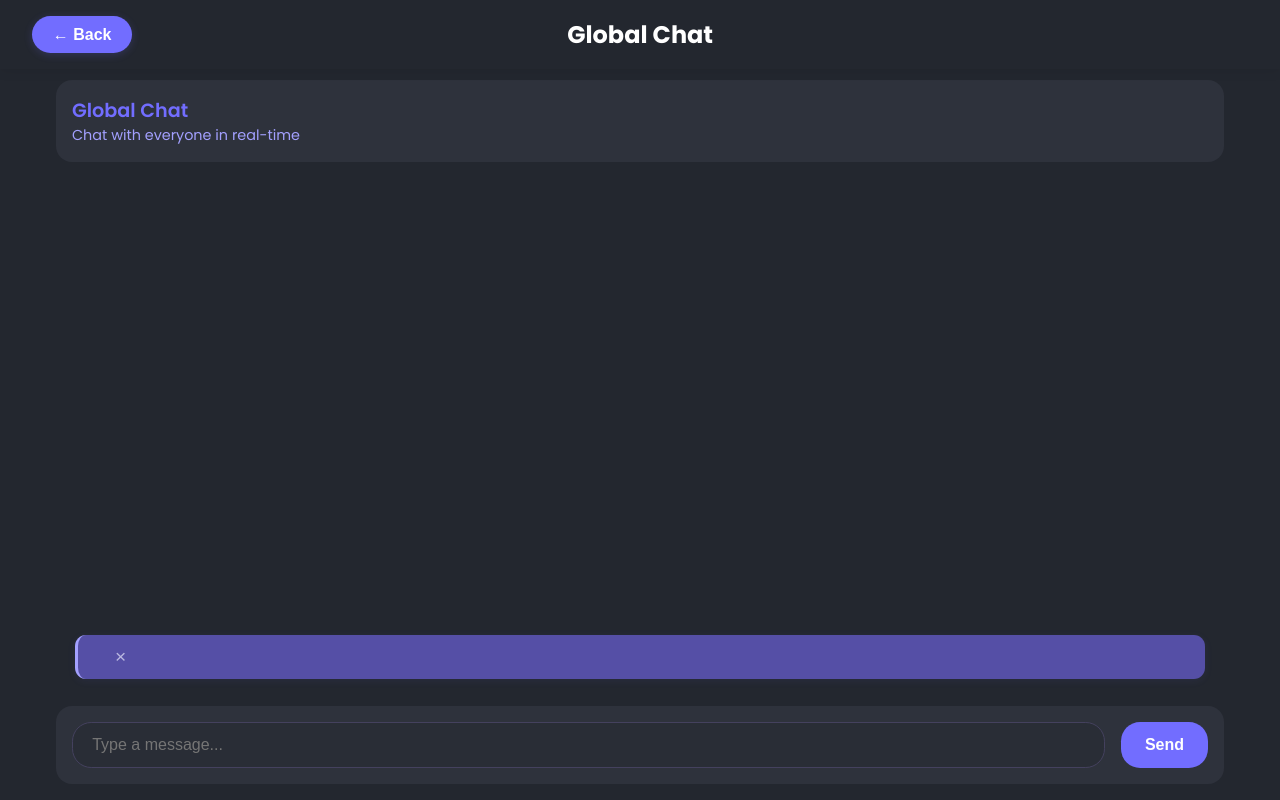
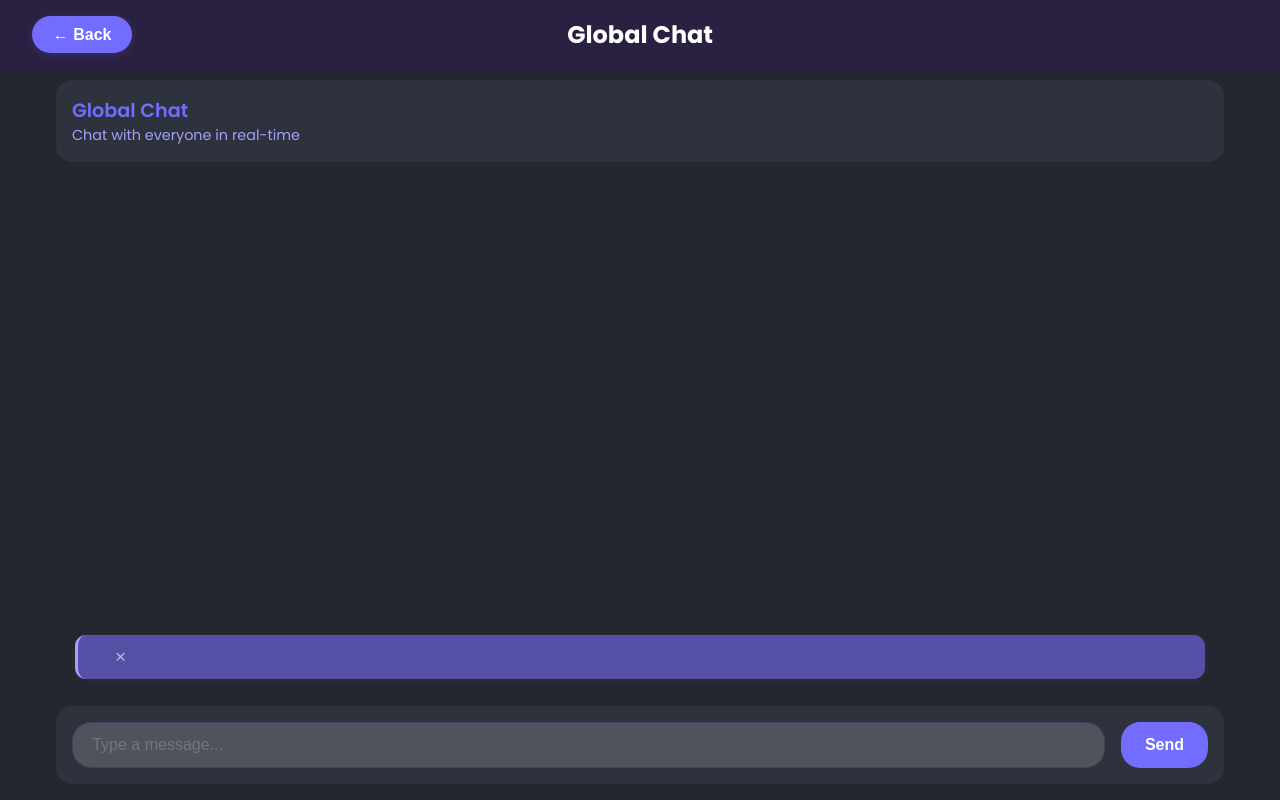
Before and after one commit to shubh72010/Chatz, a plain HTML site: page global.html in a window 1280 px wide. Drawn offline with Linux system fonts and the light colour scheme; no server answers.

Commit message:
consistent themes

```diff
--- a/global.html
+++ b/global.html
@@ -7,68 +7,122 @@
   <link href="https://fonts.googleapis.com/css2?family=Poppins:wght@400;600;700&display=swap" rel="stylesheet" />
   <link rel="stylesheet" href="https://cdnjs.cloudflare.com/ajax/libs/font-awesome/6.5.0/css/all.min.css"/>
   <style>
+    /* Base Theme Variables */
     :root {
+      /* Brand Colors */
       --main: #726dff;
       --main-dark: #554fa6;
       --main-light: #a3a0ff;
+      --accent: #5f27cd;
+      --danger: #ff5252;
+
+      /* Common Variables */
+      --header-shadow: 0 2px 12px 0 rgba(0,0,0,0.08);
+      --input-shadow: 0 2px 8px 0 rgba(0,0,0,0.08);
+      --scrollbar-width: 6px;
+      --border-radius-sm: 0.7rem;
+      --border-radius-md: 1rem;
+      --border-radius-lg: 1.2rem;
+      --transition-speed: 0.2s;
+    }
+
+    /* Default (Purple) Theme */
+    :root {
+      /* Background Colors */
       --bg: #23272f;
       --bg-light: #2e323c;
       --bg-gradient: linear-gradient(135deg, #726dff 0%, #554fa6 100%);
+
+      /* Text Colors */
+      --text: #f0eaff;
+      --text-muted: rgba(255,255,255,0.7);
+
+      /* Input Colors */
+      --input-bg: rgba(255,255,255,0.16);
+      --input-border: #44415e;
+
+      /* Message Bubble Colors */
       --bubble-own: #726dff;
       --bubble-other: #2e323c;
       --bubble-own-text: #fff;
       --bubble-other-text: #e6e6fa;
-      --header-bg: #23272f;
-      --header-shadow: 0 2px 12px 0 rgba(0,0,0,0.08);
-      --input-bg: #292d36;
-      --input-border: #44415e;
-      --input-shadow: 0 2px 8px 0 rgba(0,0,0,0.08);
+
+      /* Header Colors */
+      --header-bg: rgba(44,32,69,0.85);
+
+      /* Scrollbar Colors */
+      --scrollbar-thumb: #726dff55;
+      --scrollbar-track: #23272f;
+
+      /* Reply Colors */
       --reply-bg: #554fa6;
       --reply-border: #a3a0ff;
-      --scrollbar-thumb: #726dff55;
-      --scrollbar-track: #23272f;
     }
 
-    /* DARK THEME */
+    /* Dark Theme */
     .theme-dark {
-      --main: #23272f;
-      --main-dark: #181b20;
-      --main-light: #44415e;
-      --bg: #181b20;
-      --bg-light: #23272f;
-      --bg-gradient: linear-gradient(135deg, #181b20 0%, #23272f 100%);
+      /* Background Colors */
+      --bg: #131324;
+      --bg-light: #191938;
+      --bg-gradient: linear-gradient(135deg, #131324 0%, #191938 100%);
+
+      /* Text Colors */
+      --text: #f0eaff;
+      --text-muted: rgba(255,255,255,0.7);
+
+      /* Input Colors */
+      --input-bg: #191938;
+      --input-border: #44415e;
+
+      /* Message Bubble Colors */
       --bubble-own: #44415e;
       --bubble-other: #23272f;
       --bubble-own-text: #fff;
       --bubble-other-text: #e6e6fa;
-      --header-bg: #181b20;
-      --input-bg: #23232f;
-      --input-border: #44415e;
+
+      /* Header Colors */
+      --header-bg: #191938;
+
+      /* Scrollbar Colors */
+      --scrollbar-thumb: #44415e;
+      --scrollbar-track: #131324;
+
+      /* Reply Colors */
       --reply-bg: #23272f;
       --reply-border: #726dff;
-      --scrollbar-thumb: #44415e;
-      --scrollbar-track: #181b20;
     }
 
-    /* LIGHT THEME */
+    /* Light Theme */
     .theme-light {
-      --main: #7b5cff;
-      --main-dark: #5a3ec8;
-      --main-light: #b3aaff;
-      --bg: #f4f6fb;
+      /* Background Colors */
+      --bg: #f7f4fb;
       --bg-light: #fff;
-      --bg-gradient: linear-gradient(135deg, #e9e6ff 0%, #f4f6fb 100%);
+      --bg-gradient: linear-gradient(135deg, #e9e6ff 0%, #f7f4fb 100%);
+
+      /* Text Colors */
+      --text: #2c2045;
+      --text-muted: rgba(44,32,69,0.7);
+
+      /* Input Colors */
+      --input-bg: #f0eaff;
+      --input-border: #b3aaff;
+
+      /* Message Bubble Colors */
       --bubble-own: #7b5cff;
       --bubble-other: #e9e6ff;
       --bubble-own-text: #fff;
-      --bubble-other-text: #23272f;
+      --bubble-other-text: #2c2045;
+
+      /* Header Colors */
       --header-bg: #fff;
-      --input-bg: #f4f6fb;
-      --input-border: #b3aaff;
+
+      /* Scrollbar Colors */
+      --scrollbar-thumb: #b3aaff;
+      --scrollbar-track: #f7f4fb;
+
+      /* Reply Colors */
       --reply-bg: #e9e6ff;
       --reply-border: #7b5cff;
-      --scrollbar-thumb: #b3aaff;
-      --scrollbar-track: #f4f6fb;
     }
 
     * {
```
Also changed, not shown: chat.html (+74 -26 lines), index.html (+74 -26 lines), settings.html (+102 -9 lines).
